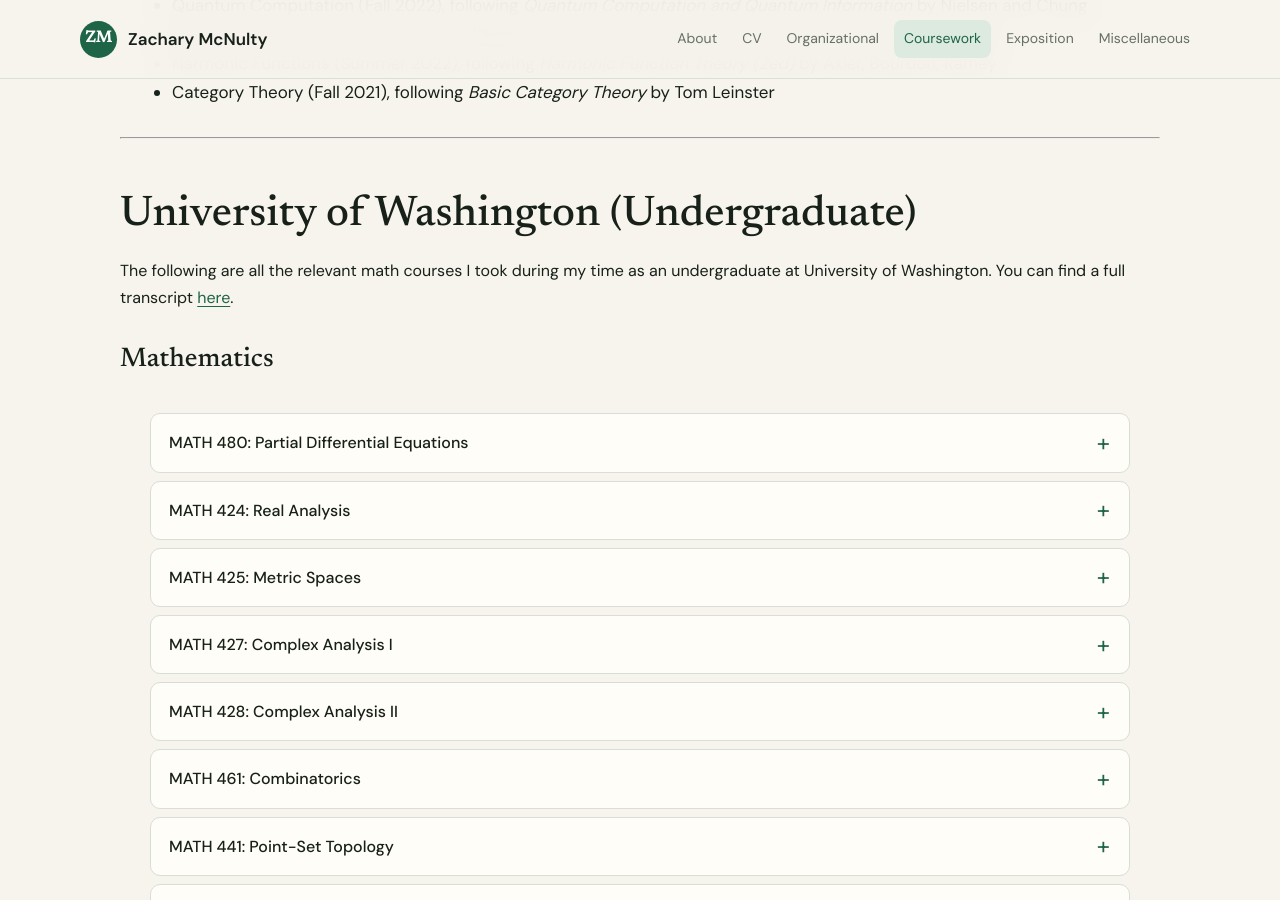
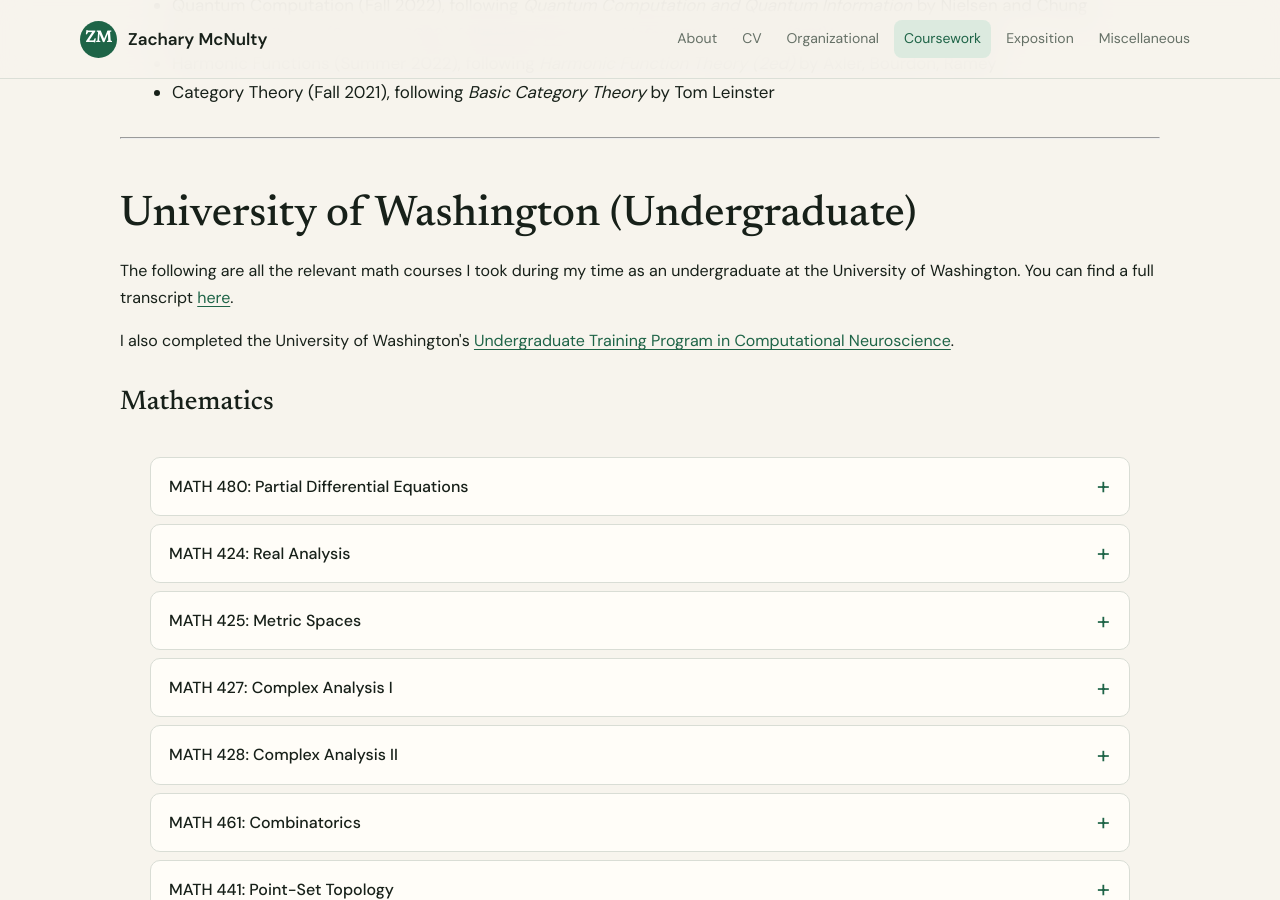
Before and after one commit to zackmcnulty/zackmcnulty.github.io, a Jekyll site: the page built from coursework.html, in a window 1280 px wide and 900 px high, scrolled down 2417 px. Built offline with Jekyll 4.4.1, drawn with Linux system fonts in a browser that asks for light colours.

Commit message:
added reference to comp neuro training program

```diff
--- a/coursework.html
+++ b/coursework.html
@@ -231,7 +231,8 @@ chapters of Durret’s <i>Probability: Theory and Examples </i>.
 
 		<h2> University of Washington (Undergraduate) </h2>
 
-		<p style="font-size:16px; font-weight:normal"> The following are all the relevant math courses I took during my time as an undergraduate at University of Washington. You can find a full transcript <a href="/assets/documents/uw_transcript.pdf">here</a>.
+		<p style="font-size:16px; font-weight:normal">The following are all the relevant math courses I took during my time as an undergraduate at the University of Washington. You can find a full transcript <a href="/assets/documents/uw_transcript.pdf">here</a>.</p>
+		<p style="font-size:16px; font-weight:normal">I also completed the University of Washington's <a href="https://compneuro.washington.edu/training-programs/undergraduate-training-program/">Undergraduate Training Program in Computational Neuroscience</a>.</p>
 
 
 
```
